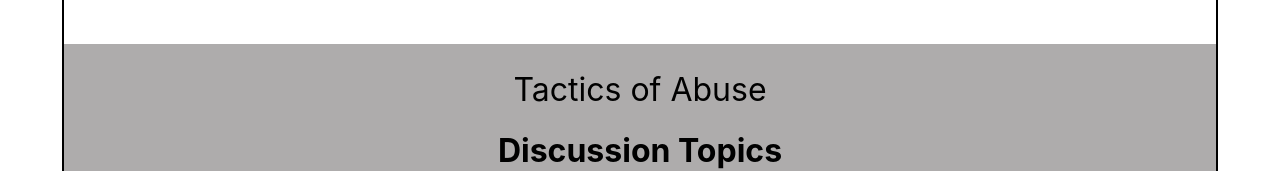
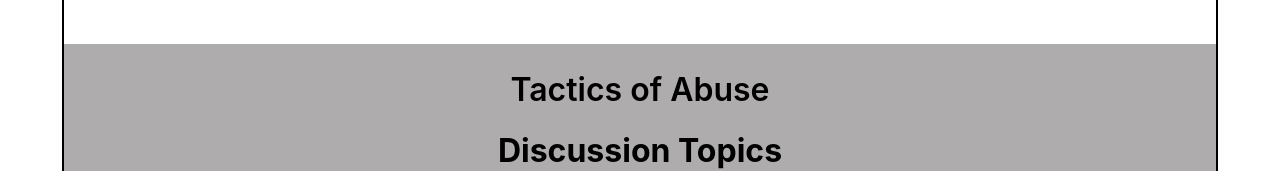
Before and after one commit to jengerred/Beyond-the-Trauma-Community-Forum, a React (Create React App) app: page / in a window 1280 px wide. Shown: the part 321-492 px from the top of the page. Built offline with nearby package versions, Linux system fonts and the light colour scheme.

Commit message:
Update topics.js

```diff
--- a/src/components/topics.js
+++ b/src/components/topics.js
@@ -25,7 +25,7 @@ const Topics = () => {
  <>
 
  <div className="top-bar">
-    <h1 style={{fontWeight: "400"}}>Tactics of Abuse</h1>
+    <h1 style={{fontWeight: "600"}}>Tactics of Abuse</h1>
         <h1 >Discussion Topics</h1>
         </div>
 
```
